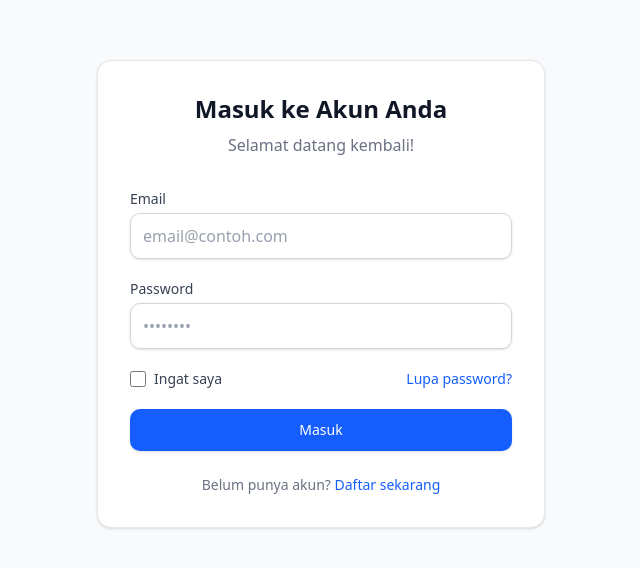
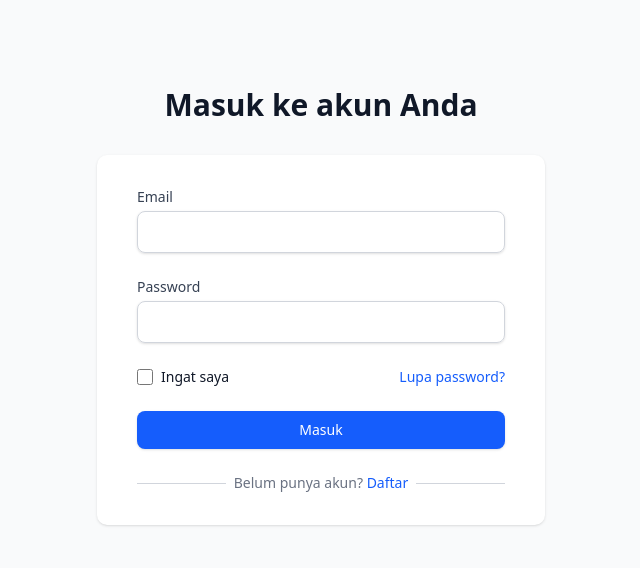
Before and after one commit to mryed17/my-store, a Next.js app: page /auth/login in a window 1280 px wide. Shown: the part 106-674 px from the top of the page, without its empty margins (319-959 px from the left). Built offline with nearby package versions, Linux system fonts and the light colour scheme.

Commit message:
page.tsx

```diff
--- a/app/auth/login/page.tsx
+++ b/app/auth/login/page.tsx
@@ -1,8 +1,7 @@
 // auth/login/page.tsx
 "use client";
+import { useState } from "react";
 import Link from "next/link";
-import { useState } from "react";
-import { ExclamationCircleIcon } from "@heroicons/react/24/outline";
 
 export default function LoginPage() {
   const [email, setEmail] = useState("");
@@ -10,15 +9,12 @@ export default function LoginPage() {
   const [error, setError] = useState<string | null>(null);
   const [isLoading, setIsLoading] = useState(false);
 
-  const handleSubmit = async (e: React.FormEvent) => {
+  const handleSubmit = (e: React.FormEvent) => {
     e.preventDefault();
     setIsLoading(true);
-    setError(null);
 
-    // Simulasi delay untuk loading state
-    await new Promise(resolve => setTimeout(resolve, 1000));
-
-    // Validasi
+    // Simulasi validasi
+    setTimeout(() => {
       if (!email || !password) {
         setError("Email dan password harus diisi");
         setIsLoading(false);
@@ -32,72 +28,76 @@ export default function LoginPage() {
       }
 
       if (password.length < 6) {
-      setError("Password minimal 6 karakter");
+        setError("Password harus minimal 6 karakter");
         setIsLoading(false);
         return;
       }
 
       // Jika validasi berhasil
+      setError(null);
       setIsLoading(false);
       console.log("Login berhasil");
-    // Redirect atau lakukan login
+      // Redirect atau proses login
+    }, 1000);
   };
 
   return (
-    <div className="min-h-screen flex items-center justify-center bg-gray-50 p-4">
-      <div className="bg-white p-8 rounded-xl shadow-sm w-full max-w-md border border-gray-200">
-        <div className="text-center mb-8">
-          <h1 className="text-2xl font-bold text-gray-900">Masuk ke Akun Anda</h1>
-          <p className="text-gray-500 mt-2">Selamat datang kembali!</p>
+    <div className="min-h-screen bg-gray-50 flex flex-col justify-center py-12 sm:px-6 lg:px-8">
+      <div className="sm:mx-auto sm:w-full sm:max-w-md">
+        <h2 className="mt-6 text-center text-3xl font-extrabold text-gray-900">
+          Masuk ke akun Anda
+        </h2>
       </div>
 
-        {/* Error Message (Login_error) */}
+      <div className="mt-8 sm:mx-auto sm:w-full sm:max-w-md">
+        <div className="bg-white py-8 px-4 shadow sm:rounded-lg sm:px-10">
+          {/* Error State (Login_error) */}
           {error && (
-          <div className="mb-6 p-3 bg-red-50 rounded-lg flex items-start gap-3 border border-red-200">
-            <ExclamationCircleIcon className="h-5 w-5 text-red-500 mt-0.5 flex-shrink-0" />
-            <div>
-              <p className="text-sm font-medium text-red-800">{error}</p>
-              <p className="text-xs text-red-600 mt-1">Cek kembali email dan password Anda</p>
+            <div className="mb-4 rounded-md bg-red-50 p-4 flex items-start">
+              <div className="flex-shrink-0">
+                <ExclamationTriangleIcon className="h-5 w-5 text-red-400" />
+              </div>
+              <div className="ml-3">
+                <h3 className="text-sm font-medium text-red-800">Error</h3>
+                <div className="mt-2 text-sm text-red-700">
+                  <p>{error}</p>
+                </div>
               </div>
             </div>
           )}
 
-        <form onSubmit={handleSubmit} className="space-y-5">
+          <form className="space-y-6" onSubmit={handleSubmit}>
             <div>
-            <label htmlFor="email" className="block text-sm font-medium text-gray-700 mb-1">
+              <label htmlFor="email" className="block text-sm font-medium text-gray-700">
                 Email
               </label>
-            <div className="relative">
+              <div className="mt-1">
                 <input
                   id="email"
+                  name="email"
                   type="email"
+                  autoComplete="email"
                   value={email}
                   onChange={(e) => setEmail(e.target.value)}
-                className={`block w-full px-3 py-2.5 rounded-lg border ${error ? "border-red-300 focus:border-red-500 focus:ring-red-500" : "border-gray-300 focus:border-blue-500 focus:ring-blue-500"} shadow-sm placeholder-gray-400 focus:outline-none`}
-                placeholder="email@contoh.com"
+                  className={`appearance-none block w-full px-3 py-2 border ${error ? "border-red-300 text-red-900 placeholder-red-300 focus:outline-none focus:ring-red-500 focus:border-red-500" : "border-gray-300 placeholder-gray-400 focus:outline-none focus:ring-blue-500 focus:border-blue-500"} rounded-md shadow-sm`}
                 />
-              {error && (
-                <ExclamationCircleIcon className="h-5 w-5 text-red-500 absolute right-3 top-1/2 transform -translate-y-1/2" />
-              )}
               </div>
             </div>
 
             <div>
-            <label htmlFor="password" className="block text-sm font-medium text-gray-700 mb-1">
+              <label htmlFor="password" className="block text-sm font-medium text-gray-700">
                 Password
               </label>
-            <div className="relative">
+              <div className="mt-1">
                 <input
                   id="password"
+                  name="password"
                   type="password"
+                  autoComplete="current-password"
                   value={password}
                   onChange={(e) => setPassword(e.target.value)}
-                className={`block w-full px-3 py-2.5 rounded-lg border ${error ? "border-red-300 focus:border-red-500 focus:ring-red-500" : "border-gray-300 focus:border-blue-500 focus:ring-blue-500"} shadow-sm placeholder-gray-400 focus:outline-none`}
-                placeholder="••••••••"
+                  className={`appearance-none block w-full px-3 py-2 border ${error ? "border-red-300 text-red-900 placeholder-red-300 focus:outline-none focus:ring-red-500 focus:border-red-500" : "border-gray-300 placeholder-gray-400 focus:outline-none focus:ring-blue-500 focus:border-blue-500"} rounded-md shadow-sm`}
                 />
-              {error && (
-                <ExclamationCircleIcon className="h-5 w-5 text-red-500 absolute right-3 top-1/2 transform -translate-y-1/2" />
-              )}
               </div>
             </div>
 
@@ -107,36 +107,46 @@ export default function LoginPage() {
                   id="remember-me"
                   name="remember-me"
                   type="checkbox"
-                className="h-4 w-4 rounded border-gray-300 text-blue-600 focus:ring-blue-500"
+                  className="h-4 w-4 text-blue-600 focus:ring-blue-500 border-gray-300 rounded"
                 />
-              <label htmlFor="remember-me" className="ml-2 block text-sm text-gray-700">
+                <label htmlFor="remember-me" className="ml-2 block text-sm text-gray-900">
                   Ingat saya
                 </label>
               </div>
-            <Link
-              href="/auth/forgot-password"
-              className="text-sm font-medium text-blue-600 hover:text-blue-500"
-            >
+
+              <div className="text-sm">
+                <Link href="/auth/forgot-password" className="font-medium text-blue-600 hover:text-blue-500">
                   Lupa password?
                 </Link>
               </div>
+            </div>
 
+            <div>
               <button
                 type="submit"
                 disabled={isLoading}
-            className={`w-full flex justify-center py-2.5 px-4 rounded-lg border border-transparent shadow-sm text-sm font-medium text-white ${isLoading ? "bg-blue-400" : "bg-blue-600 hover:bg-blue-700"} focus:outline-none focus:ring-2 focus:ring-offset-2 focus:ring-blue-500`}
+                className={`w-full flex justify-center py-2 px-4 border border-transparent rounded-md shadow-sm text-sm font-medium text-white ${isLoading ? "bg-blue-400" : "bg-blue-600 hover:bg-blue-700"} focus:outline-none focus:ring-2 focus:ring-offset-2 focus:ring-blue-500`}
               >
                 {isLoading ? "Memproses..." : "Masuk"}
               </button>
+            </div>
           </form>
 
-        <div className="mt-6 text-center text-sm">
-          <p className="text-gray-500">
-            Belum punya akun?{" "}
+          <div className="mt-6">
+            <div className="relative">
+              <div className="absolute inset-0 flex items-center">
+                <div className="w-full border-t border-gray-300" />
+              </div>
+              <div className="relative flex justify-center text-sm">
+                <span className="px-2 bg-white text-gray-500">
+                  Belum punya akun?{' '}
                   <Link href="/auth/register" className="font-medium text-blue-600 hover:text-blue-500">
-              Daftar sekarang
+                    Daftar
                   </Link>
-          </p>
+                </span>
+              </div>
+            </div>
+          </div>
         </div>
       </div>
     </div>
```
Lines whose indentation alone changed are shown as unchanged.
